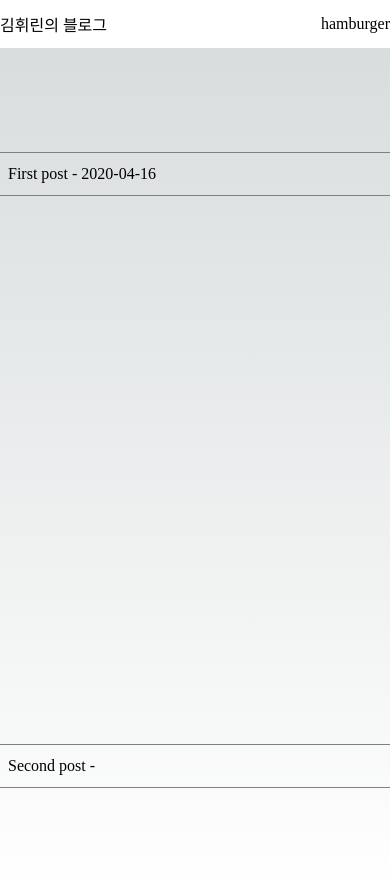
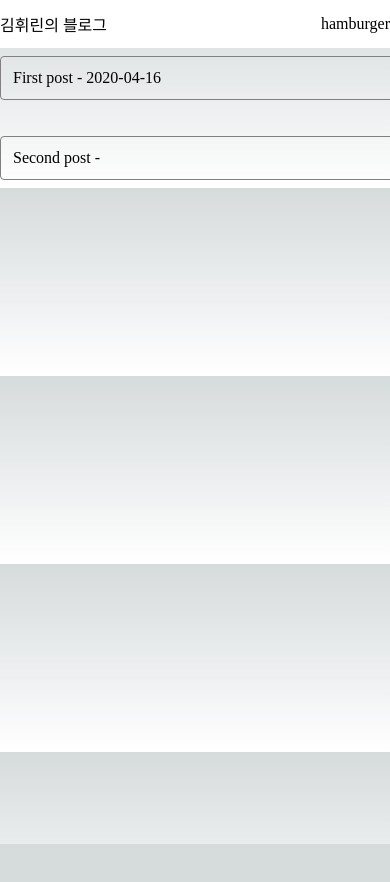
Before and after one commit to Hwirin-Kim/hui-blog, a Next.js app: page / in a window 390 px wide. Shown: the top 882 px of the page. After the commit the page ends 844 px from the top, so only its background shows below. Built offline with nearby package versions, Linux system fonts and the light colour scheme.

Commit message:
feature : 게시글 불러오기 성공, 리스트 디자인 그리드로 구현중

```diff
--- /dev/null
+++ b/components/postList/PostList.jsx
@@ -0,0 +1,13 @@
+import PostCard from "../postCard/PostCard";
+import classes from "./PostList.module.scss";
+const PostList = ({ posts }) => {
+  return (
+    <main className={classes.wrap}>
+      {posts.map((post, index) => (
+        <PostCard postInfo={post} key={`${post.slug}_${index}`} />
+      ))}
+    </main>
+  );
+};
+
+export default PostList;
--- /dev/null
+++ b/components/postList/PostList.module.scss
@@ -0,0 +1,21 @@
+.container {
+  margin-top: 20px;
+  padding: 0 20px 0 0;
+}
+
+.wrap {
+  display: grid;
+  grid-template-columns: repeat(2, minmax(auto, 600px));
+  gap: 20px;
+}
+
+@media (max-width: 1180px) {
+  .wrap {
+    display: flex;
+    max-width: 600px;
+    width: 100%;
+    flex-wrap: wrap;
+    margin: 0px;
+    justify-content: flex-start;
+  }
+}
--- a/next.config.js
+++ b/next.config.js
@@ -1,6 +1,12 @@
 /** @type {import('next').NextConfig} */
 const nextConfig = {
   reactStrictMode: true,
+  webpack5: true,
+  webpack: (config) => {
+    config.resolve.fallback = { fs: false };
+
+    return config;
+  },
 };
 
 module.exports = nextConfig;
--- a/pages/index.js
+++ b/pages/index.js
@@ -1,23 +1,18 @@
 import PostCard from "@/components/postCard/PostCard";
+import PostList from "@/components/postList/PostList";
+import { getAllPosts } from "@/lib/api";
 import Head from "next/head";
-import Link from "next/link";
 
-import { getAllPosts } from "../lib/api";
 import styles from "../styles/Home.module.css";
 const Home = ({ posts }) => {
   return (
     <div className={styles.container}>
       <Head>
-        <title>Blog Starter Kit</title>
-        <meta name="description" content="Blog Starter Kit" />
+        <title>Hui-blog</title>
+        <meta name="description" content="Hui-blog" />
         <link rel="icon" href="/favicon.ico" />
       </Head>
-
-      <main className={styles.main}>
-        {posts.map((post, index) => (
-          <PostCard postInfo={post} key={`${post.slug}_${index}`} />
-        ))}
-      </main>
+      <PostList posts={posts} />
     </div>
   );
 };
```
